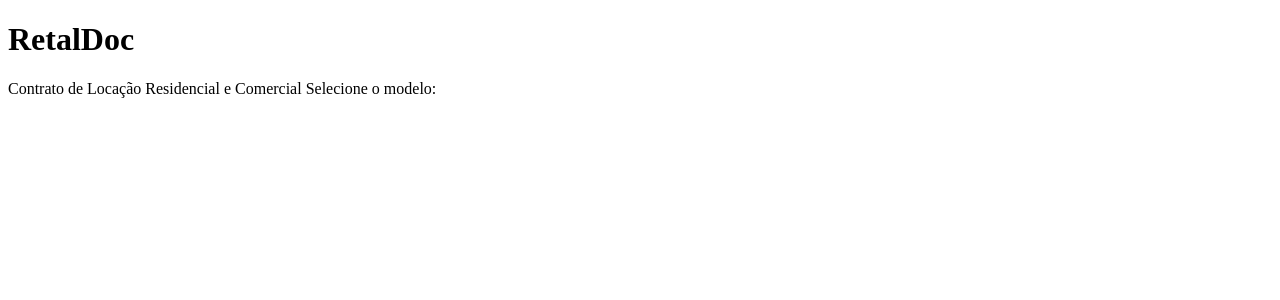
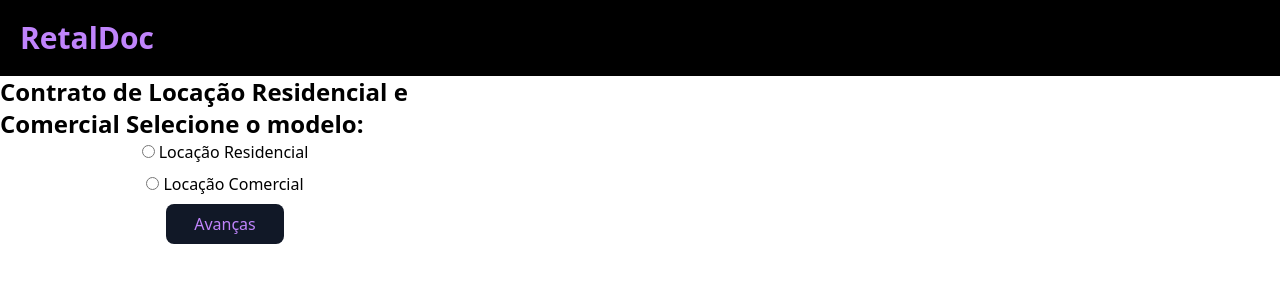
Before and after one commit to Helton-Carlos/rental-app, a Nuxt app in the folder front-end/: page / in a window 1280 px wide. Shown: the top 300 px of the page. Built offline with nearby package versions, Linux system fonts and the light colour scheme.

Commit message:
feat: add tailwind in project

```diff
--- /dev/null
+++ b/front-end/assets/css/main.css
@@ -0,0 +1,7 @@
+@tailwind base;
+@tailwind components;
+@tailwind utilities;
+
+.btn-primary {
+  @apply bg-gray-900 text-purple-400 font-medium px-7 py-2 rounded-lg
+ }
--- a/front-end/components/header-app.vue
+++ b/front-end/components/header-app.vue
@@ -1,7 +1,7 @@
 <template>
-  <div>
-    <h1>
+  <header>
+    <h1 class="bg-black text-purple-400 text-3xl font-bold px-5 py-5">
       RetalDoc
     </h1>
-  </div>
+  </header>
 </template>
--- a/front-end/nuxt.config.ts
+++ b/front-end/nuxt.config.ts
@@ -1,4 +1,11 @@
 // https://nuxt.com/docs/api/configuration/nuxt-config
 export default defineNuxtConfig({
-  devtools: { enabled: true }
+  devtools: { enabled: true },
+  css: ['~/assets/css/main.css'],
+  postcss: {
+    plugins: {
+      tailwindcss: {},
+      autoprefixer: {},
+    },
+  },
 })
--- a/front-end/package.json
+++ b/front-end/package.json
@@ -13,5 +13,10 @@
     "nuxt": "^3.11.2",
     "vue": "^3.4.21",
     "vue-router": "^4.3.0"
+  },
+  "devDependencies": {
+    "autoprefixer": "^10.4.19",
+    "postcss": "^8.4.38",
+    "tailwindcss": "^3.4.3"
   }
 }
--- a/front-end/pages/index.vue
+++ b/front-end/pages/index.vue
@@ -4,9 +4,25 @@
 
 <template>
   <div>
-    <div>
-      Contrato de Locação Residencial e Comercial
-      Selecione o modelo:
+    <div class="w-[450px] text-left">
+      <p class="text-2xl font-bold">
+        Contrato de Locação Residencial e Comercial
+        Selecione o modelo:
+      </p>
+
+      <div class="flex flex-col justify-start items-center gap-2">
+        <div>
+          <input type="radio" name="residencial" id="residencial">
+          <span class="pl-1">Locação Residencial</span>
+        </div>
+
+        <div>
+          <input type="radio" name="residencial" id="residencial">
+          <span class="pl-1">Locação  Comercial</span>
+        </div>
+
+        <button class="btn-primary">Avanças</button>
+      </div>
     </div>
   </div>
 </template>
--- /dev/null
+++ b/front-end/tailwind.config.js
@@ -0,0 +1,15 @@
+/** @type {import('tailwindcss').Config} */
+export default {
+  content: [
+    "./components/**/*.{js,vue,ts}",
+    "./layouts/**/*.vue",
+    "./pages/**/*.vue",
+    "./plugins/**/*.{js,ts}",
+    "./app.vue",
+    "./error.vue",
+  ],
+  theme: {
+    extend: {},
+  },
+  plugins: [],
+}
```
Also changed, not shown: 2 other files (tests, documents, lock files or other folders).
